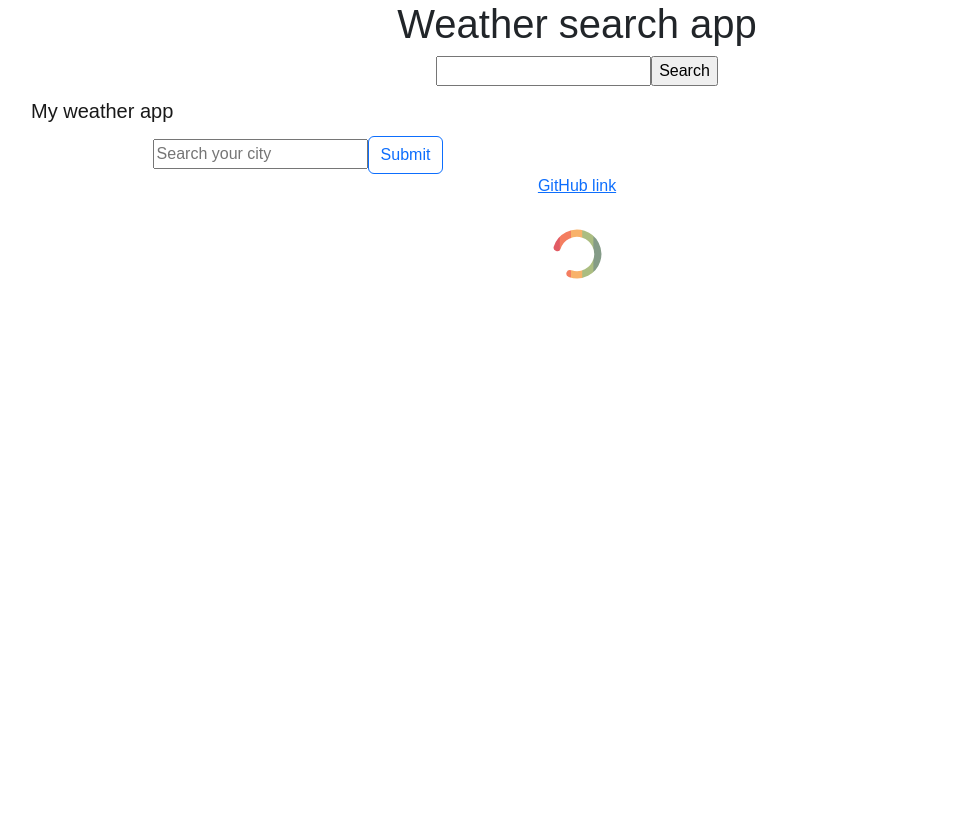
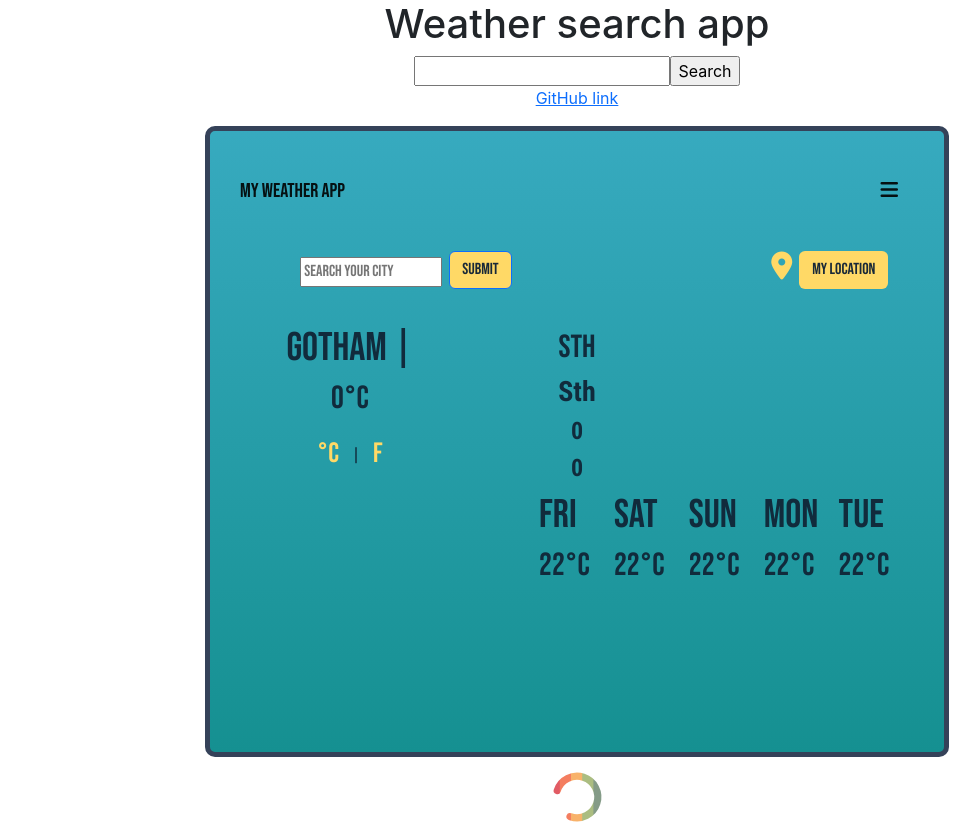
Before and after one commit to jongleuress/fuckthis, a React (Create React App) app: page / in a window 1280 px wide. Shown: the whole page, without its empty margins (63-1043 px from the left). Before the commit the page ends 800 px from the top, so only its background shows below. Built offline with nearby package versions, Linux system fonts and the light colour scheme; the HTML template or start-up script is replaced by a standard one.

Commit message:
added basic html and css

```diff
--- a/public/index.html
+++ b/public/index.html
@@ -25,6 +25,14 @@
       Learn how to configure a non-root public URL by running `npm run build`.
     -->
 
+    <link rel="preconnect" href="https://fonts.googleapis.com">
+    <link rel="preconnect" href="https://fonts.gstatic.com" crossorigin>
+    <link href="https://fonts.googleapis.com/css2?family=Bebas+Neue&display=swap" rel="stylesheet">
+    <link href="https://fonts.googleapis.com/css2?family=Varela+Round&display=swap" rel="stylesheet">
+    <link href="https://fonts.googleapis.com/css2?family=Roboto+Condensed:wght@700&display=swap" rel="stylesheet">
+
+    <script src="https://kit.fontawesome.com/fd023a02cc.js" crossorigin="anonymous"></script>
+
     <title>React App</title>
   </head>
   <body>
--- a/src/App.js
+++ b/src/App.js
@@ -2,6 +2,7 @@ import "./styles.css";
 import { useState } from "react";
 import Weather from "./weather";
 import { ColorRing } from "react-loader-spinner";
+import Display from "./display";
 
 export default function App() {
   let [city, setCity] = useState(``);
@@ -35,26 +36,10 @@ export default function App() {
         <input type="submit" value="Search"></input>
       </form>
 
-    <div class="container-md">
+      <p><a href="https://github.com/jongleuress/yesthis">GitHub link</a></p>
 
-      <nav class="navbar navbar-light">
-        <span class="navbar-brand mb-0 h1" id="logo">My weather app</span>
-        <span class="navbar-brand mb-0 h1" id="bar-icon"><i class="fa-solid fa-bars"></i></span>
-      </nav>
+      <Display/>
 
-
-      <div class="row header">
-        <div class="col-md-6 first-col">
-          <form action="" id="city-form">
-            <input type="text" autocomplete="off" id="search" placeholder="Search your city" />
-            <input type="submit" class="btn top-button btn-outline-primary" />
-          </form>
-        </div>
-      </div>
-
-    </div>
-
-      <p><a href="https://github.com/jongleuress/yesthis">GitHub link</a></p>
 
       <ColorRing
         visible={true}
--- /dev/null
+++ b/src/display.js
@@ -0,0 +1,114 @@
+import React from 'react';
+
+
+export default function Display() {
+    return (
+        <div class="container-md">
+            <nav class="navbar navbar-light">
+                <span class="navbar-brand mb-0 h1" id="logo">My weather app</span>
+                <span class="navbar-brand mb-0 h1" id="bar-icon"><i class="fa-solid fa-bars"></i></span>
+            </nav>
+
+            <div class="row header">
+                <div class="col-md-6 first-col">
+                    <form action="" id="city-form">
+                        <input type="text" autocomplete="off" id="search" placeholder="Search your city" />
+                        <input type="submit" class="btn top-button btn-outline-primary" />
+                    </form>
+                </div>
+
+                <div class="col-md-3">
+                </div>
+
+                <div class="col-md-3">
+                    <i class="fa-solid fa-location-dot"></i>
+                    <button type="button" class="btn top-button button-proper" id="geoloc">
+                        My location
+                    </button>
+                </div>
+            </div>
+
+            <div class="row details">
+                <div class="col-md-4 first-col">
+                    <h1>
+                        <span id="current-city">Gotham</span> | <span id="today"></span>
+                    </h1>
+                    <h2 id="temp-today"><span id="temp-digits">0</span><span id="temp-unit">°C</span></h2>
+                    <button type="button" class="btn temp-button" id="buttonTemp">°C</button>|<button type="button" class="btn temp-button" id="buttonTemp-frh">F</button>
+                </div>
+
+                <div class="col-md-8">
+                    <div class="row">
+                        <div class="col-md-6">
+                            <h2 id="descr-gen">Sth</h2>
+                            <h3 id="descr-det">Sth</h3>
+                            <h4 id="wind">0</h4>
+                            <h4 id="hum">0</h4>
+                        </div>
+                        <div class="col-md-6">
+                            <p>
+                                <img class="img-fluid" id="main-icon"px src="" alt=""/>
+                            </p>
+                        </div>
+                    </div>
+
+                    <div class="row">
+                        <div class="col-md-1">
+                        </div>
+                        <div class="col-md-2">
+                            <div class="day">
+                                <h1 id="day-one">Fri</h1>
+                                <h2 id="temp-one"><span id="test">22°C</span></h2>
+                            </div>
+                            <div class="forecast-icon">
+                                <img class="img-fluid" id="icon-one" src="" alt=""/>
+                            </div>
+                        </div>
+                        <div class="col-md-2">
+                            <div class="day">
+                                <h1 id="day-one">Sat</h1>
+                                <h2 id="temp-one"><span id="test">22°C</span></h2>
+                            </div>
+                            <div class="forecast-icon">
+                                <img class="img-fluid" id="icon-one" src="" alt=""/>
+                            </div>
+                        </div>
+                        <div class="col-md-2">
+                            <div class="day">
+                                <h1 id="day-one">Sun</h1>
+                                <h2 id="temp-one"><span id="test">22°C</span></h2>
+                            </div>
+                            <div class="forecast-icon">
+                                <img class="img-fluid" id="icon-one" src="" alt=""/>
+                            </div>
+                        </div>
+                        <div class="col-md-2">
+                            <div class="day">
+                                <h1 id="day-one">Mon</h1>
+                                <h2 id="temp-one"><span id="test">22°C</span></h2>
+                            </div>
+                            <div class="forecast-icon">
+                                <img class="img-fluid" id="icon-one" src="" alt=""/>
+                            </div>
+                        </div>
+                        <div class="col-md-2">
+                            <div class="day">
+                                <h1 id="day-one">Tue</h1>
+                                <h2 id="temp-one"><span id="test">22°C</span></h2>
+                            </div>
+                            <div class="forecast-icon">
+                                <img class="img-fluid" id="icon-one" src="" alt=""/>
+                            </div>
+                        </div>
+
+                    </div>
+
+                </div>
+            </div>
+        </div>
+
+
+
+    );
+
+}
--- a/src/styles.css
+++ b/src/styles.css
@@ -1,4 +1,94 @@
 .App {
-    font-family: sans-serif;
-    text-align: center;
-  }
+  text-align: center;
+  max-width: 60%;
+  margin: 0 auto;
+}
+
+h4, h3, h5 {
+  font-family: 'Roboto Condensed', sans-serif;
+  font-weight: 900;
+}
+
+h3 {
+  font-weight: 900;
+}
+
+.container-md {
+  padding: 35px 30px;
+  border: 5px solid #354259;
+  border-radius: 10px;
+  background: linear-gradient(0deg, rgba(21,144,145,1) 0%, rgba(55,170,191,1) 100%);
+  font-family: 'Bebas Neue', cursive;
+  color: #112B3C;
+}
+
+.header {
+  margin: 35px 0;
+}
+
+.form-control[placeholder] {
+  font-family: 'Varela Round', sans-serif;;
+}
+
+.details {
+  margin: 15px 0 100px;
+}
+
+.fa-location-dot {
+  font-size: 28px;
+  color: #ffd966;
+}
+
+.top-button {
+  margin-left: 7px;
+  background: #ffd966 !important;
+  color: #192938 !important;
+}
+
+.temp-button {
+  color: #ffd966 !important;
+  font-size: 28px !important;
+}
+
+.temp-button:hover {
+  color: #e69138 !important;
+}
+
+.title {
+  margin-left: 15px;
+  font-size: 28px;
+  float: right;
+}
+
+.current {
+  max-width: 250px;
+}
+
+.day {
+  padding-left: 25px;
+}
+
+.first-col {
+  padding-left: 7px;
+}
+
+#attr {
+  margin-left: 30px;
+  margin-top: 25px;
+}
+
+#attr a {
+  color: #ffd966;
+}
+
+#main-icon {
+  margin-right: 10px;
+}
+
+#descr-det::first-letter {
+  text-transform: capitalize;
+}
+
+#descr-gen {
+  padding-top: 5px;
+}
```
